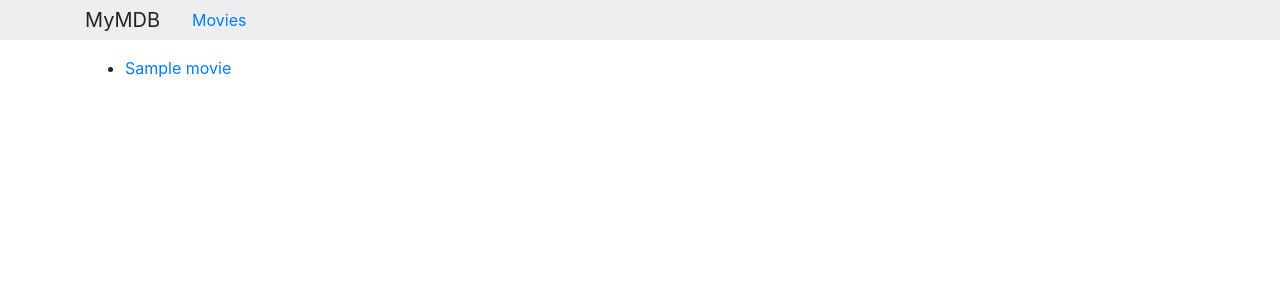
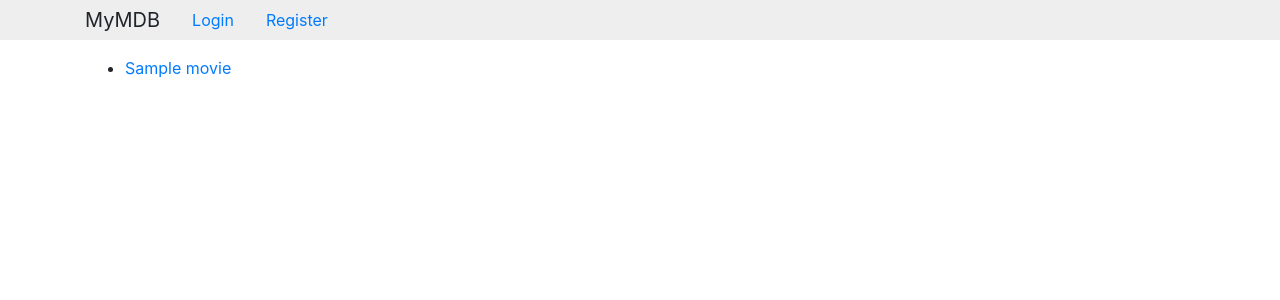
Before and after one commit to abhie-lp/mymdb, a Django app: template templates/core/movie_list.html in a window 1280 px wide. Shown: the top 300 px of the page. Run offline with Django 3.2, Linux system fonts and the light colour scheme; the template is opened without the code that fills it: most values are stand-ins (such as "Sample title", 1, 10 or a date in 2020); some libraries are stand-ins or nearby versions.

Commit message:
Added authentication links

```diff
--- a/templates/base.html
+++ b/templates/base.html
@@ -20,7 +20,13 @@
     <div class="container">
       <nav class="nav">
         <div class="navbar-brand">MyMDB</div>
-        <a class="nav-link" href="{% url 'core:list' %}">Movies</a>
+        {% if request.user.is_authenticated %}
+          <a class="nav-link" href="{% url 'core:list' %}">Movies</a>
+          <a class="nav-link ml-auto" href="{% url 'user:logout' %}">Logout</a>
+        {% else %}
+          <a class="nav-link" href="{% url 'user:login' %}">Login</a>
+          <a class="nav-link" href="{% url 'user:register' %}">Register</a>
+        {% endif %}
       </nav>
     </div>
   </div>
```
